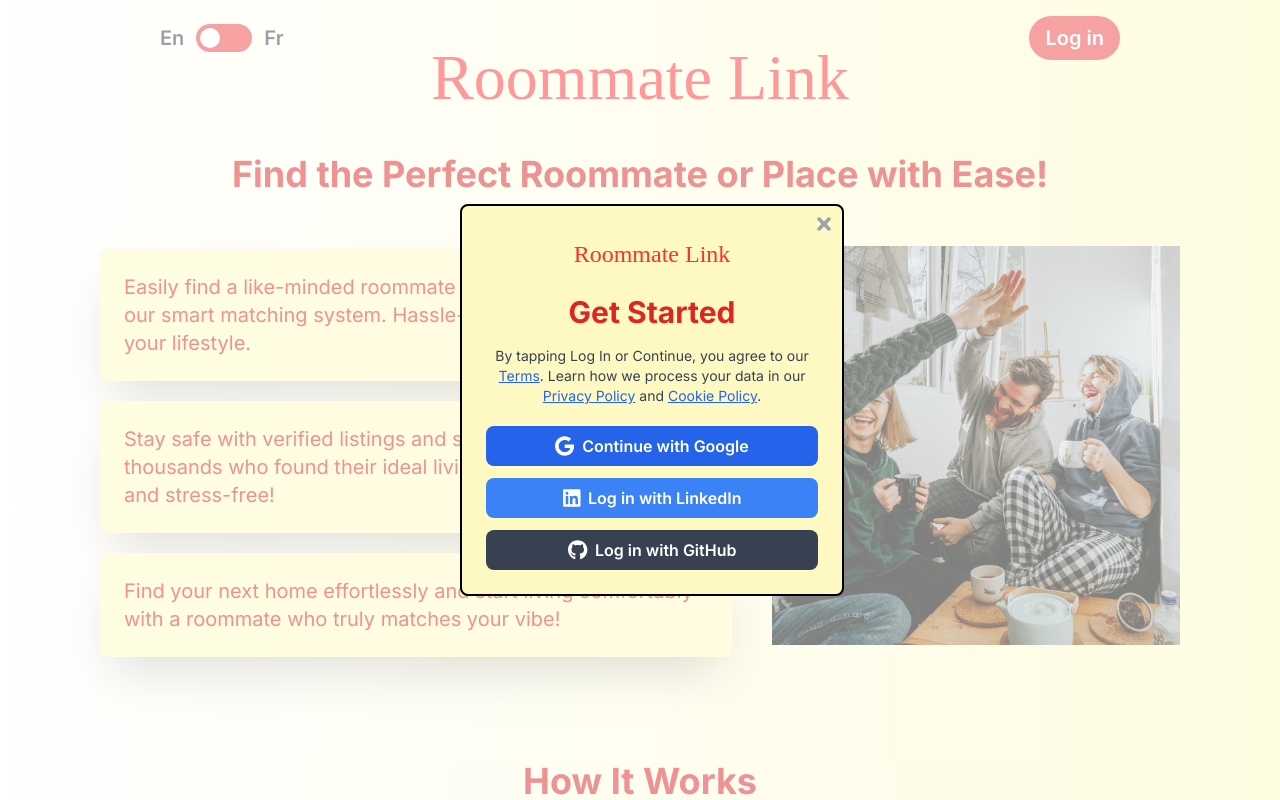
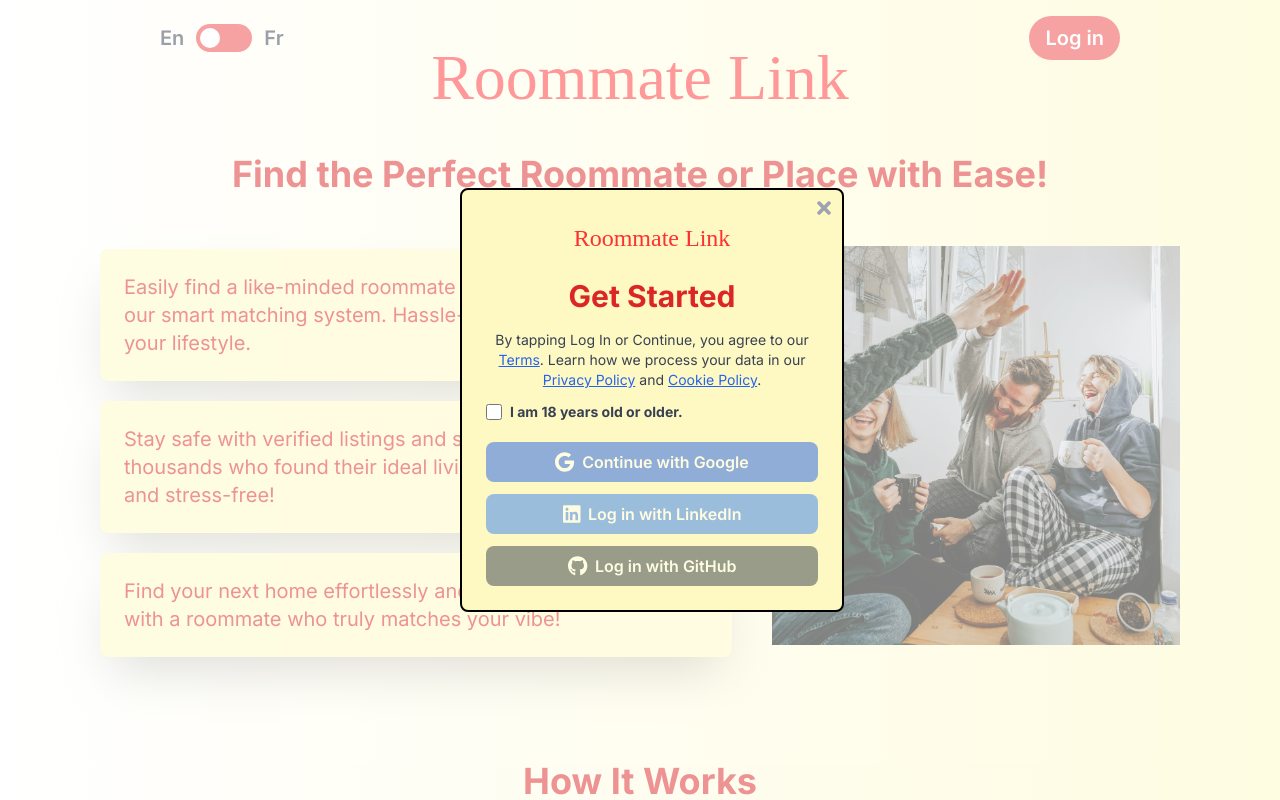
Before and after one commit to Evan-Proulx/RoommateLink-Frontend, a React (Vite) app: page / in a window 1280 px wide. Both pictures are taken after a click on the element "Log in". Shown: the top 800 px of the page. Built offline with nearby package versions, Linux system fonts and the light colour scheme; no server answers; a web font is replaced by a local one.

Commit message:
Add age confirmation checkbox to login popup

```diff
--- a/src/Components/LandingPage/LoginPopup.tsx
+++ b/src/Components/LandingPage/LoginPopup.tsx
@@ -1,4 +1,4 @@
-import React, { useEffect, useRef } from "react";
+import React, { useEffect, useRef, useState } from "react";
 import { FaTimes } from "react-icons/fa";
 import { FontAwesomeIcon } from "@fortawesome/react-fontawesome";
 import { faGithub, faGoogle, faLinkedin } from "@fortawesome/free-brands-svg-icons";
@@ -10,11 +10,16 @@ interface LoginPopupProps {
 
 const LoginPopup: React.FC<LoginPopupProps> = ({ isOpen, onClose }) => {
     const popupRef = useRef<HTMLDivElement | null>(null);
+    const [isAdultChecked, setIsAdultChecked] = useState(false);
 
     //Navigate user to correct oauth route
     const toAuth = (provider: string) => {
-        const rootUrl = import.meta.env.VITE_ROOT_URL;
-        window.location.href = `${rootUrl}/api/auth/${provider}/redirect`;
+        if (isAdultChecked) {
+            const rootUrl = import.meta.env.VITE_ROOT_URL;
+            window.location.href = `${rootUrl}/api/auth/${provider}/redirect`;
+        } else {
+            alert("Please confirm you are 18 years of age or older.");
+        }
     };
 
     // Close the popup if clicked outside
@@ -62,15 +67,47 @@ const LoginPopup: React.FC<LoginPopupProps> = ({ isOpen, onClose }) => {
                     <a href="#" className="text-blue-600 underline">Cookie Policy</a>.
                 </p>
 
+                {/* Age Verification Checkbox */}
+                <div className="mt-3 flex items-center">
+                    <input
+                        type="checkbox"
+                        id="adultConfirmation"
+                        className="form-checkbox h-4 w-4 text-red-600 focus:ring-red-500 border-gray-300 rounded"
+                        checked={isAdultChecked}
+                        onChange={(e) => setIsAdultChecked(e.target.checked)}
+                    />
+                    <label htmlFor="adultConfirmation" className="ml-2 text-sm text-gray-700 font-bold">
+                        I am 18 years old or older.
+                    </label>
+                </div>
+
                 {/* Login Buttons */}
                 <div className="mt-3 md:mt-5 space-y-2 md:space-y-3">
-                    <button onClick={() => toAuth("google")} className="w-full flex items-center justify-center gap-2 bg-blue-600 py-2 rounded-lg hover:bg-blue-700 text-white font-semibold">
+                    <button
+                        onClick={() => toAuth("google")}
+                        className={`w-full flex items-center justify-center gap-2 bg-blue-600 py-2 rounded-lg hover:bg-blue-700 text-white font-semibold ${
+                            !isAdultChecked ? 'opacity-50 cursor-not-allowed' : ''
+                        }`}
+                        disabled={!isAdultChecked}
+                    >
                         <FontAwesomeIcon icon={faGoogle} size="lg" /> <span className="text-sm md:text-base">Continue with Google</span>
                     </button>
-                    <button onClick={() => toAuth("linkedin-openid")} className="w-full flex items-center justify-center gap-2 bg-blue-500 py-2 rounded-lg hover:bg-blue-600 text-white font-semibold">
+                    <button
+                        onClick={() => toAuth("linkedin-openid")}
+                        className={`w-full flex items-center justify-center gap-2 bg-blue-500 py-2 rounded-lg hover:bg-blue-600 text-white font-semibold ${
+                            !isAdultChecked ? 'opacity-50 cursor-not-allowed' : ''
+                        }`}
+                        disabled={!isAdultChecked}
+                    >
                         <FontAwesomeIcon icon={faLinkedin} size="lg" /> <span className="text-sm md:text-base">Log in with LinkedIn</span>
                     </button>
-                    <button onClick={() => toAuth("github")} className="w-full flex items-center justify-center gap-2 bg-gray-700 py-2 rounded-lg hover:bg-gray-800 text-white font-semibold">
+                    <button
+                        onClick={() => toAuth("github")}
+                        className={`w-full flex items-center justify-center gap-2 bg-gray-700 py-2 rounded-lg hover:bg-gray-800 text-white font-semibold ${
+                            !isAdultChecked ? 'opacity-50 cursor-not-allowed' : ''
+                        }`}
+                        disabled={!isAdultChecked}
+                    >
                         <FontAwesomeIcon icon={faGithub} size="lg" /> <span className="text-sm md:text-base">Log in with GitHub</span>
                     </button>
                 </div>
```
